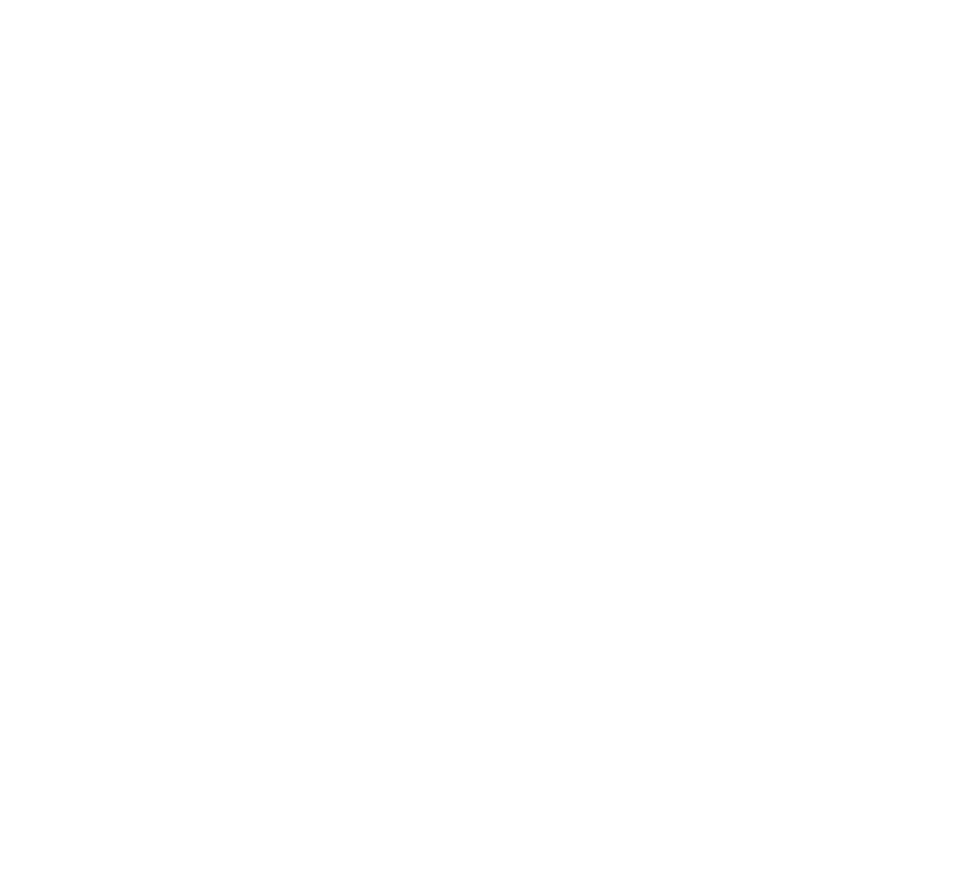
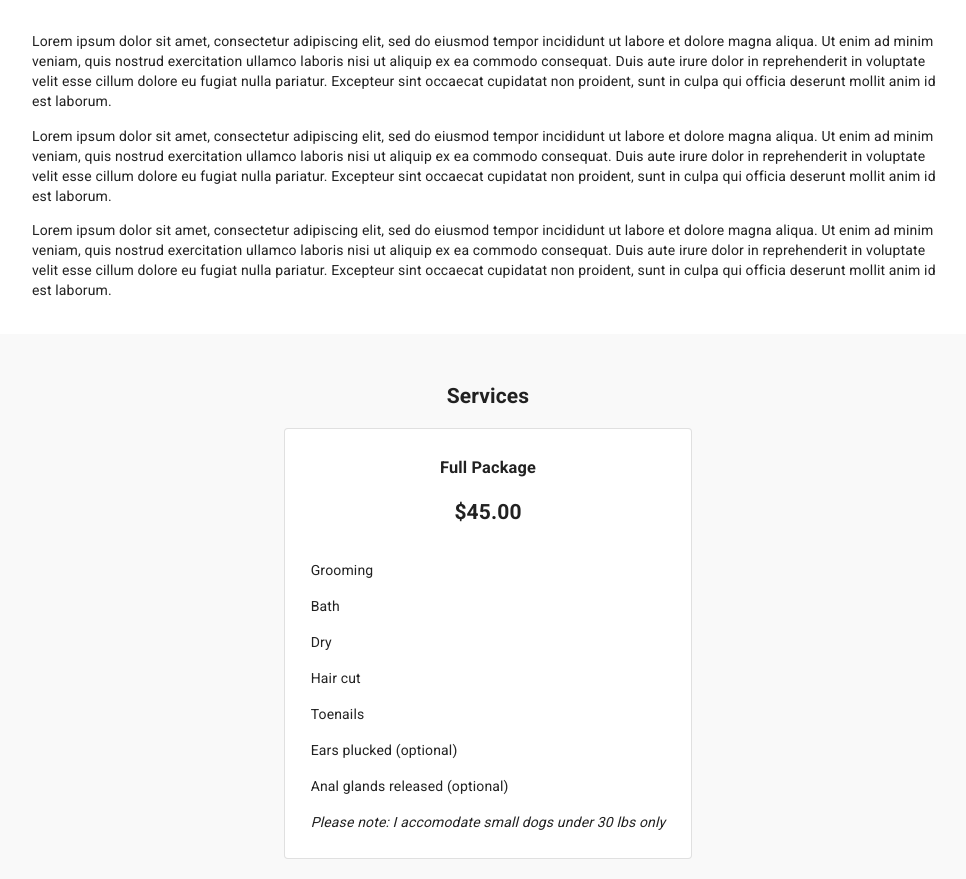
Before and after one commit to jpstanway/iadl, a React (Create React App) app: page / in a window 1280 px wide. Shown: the part 1060-1939 px from the top of the page, without its empty margins (152-1118 px from the left). Before the commit the page ends 964 px from the top, so only its background shows below. Built offline with nearby package versions, Linux system fonts and the light colour scheme.

Commit message:
complete layout of about and services sections

```diff
--- a/package.json
+++ b/package.json
@@ -11,7 +11,6 @@
     "react-dom": "^17.0.1",
     "react-scripts": "4.0.1",
     "styled-components": "^5.2.1",
-    "styled-normalize": "^8.0.7",
     "web-vitals": "^0.2.4"
   },
   "scripts": {
--- a/src/App.css
+++ /dev/null
@@ -1,3 +0,0 @@
-body {
-  font-family: Roboto, sans-serif;
-}
--- a/src/App.jsx
+++ b/src/App.jsx
@@ -1,13 +1,20 @@
+import { ThemeProvider, CssBaseline } from '@material-ui/core';
+import theme from './styles/globals';
+
 import Navbar from './components/Navbar';
 import Header from './components/Header';
-import './App.css';
+import About from './components/About';
+import Services from './components/Services';
 
 function App() {
   return (
-    <div>
+    <ThemeProvider theme={theme}>
+      <CssBaseline />
       <Navbar />
       <Header />
-    </div>
+      <About />
+      <Services />
+    </ThemeProvider>
   );
 }
 
--- /dev/null
+++ b/src/components/About.jsx
@@ -0,0 +1,37 @@
+import React from 'react';
+import { Container } from '@material-ui/core';
+import { createStyles, makeStyles } from '@material-ui/core/styles';
+
+const useStyles = makeStyles((theme) =>
+  createStyles({
+    container: {
+      paddingTop: "30px",
+      paddingBottom: "20px"
+    },
+    heading: {
+      textAlign: "center"
+    },
+    paragraphs: {
+      marginTop: "50px"
+    }
+  }),
+);
+
+const About = () => {
+  const classes = useStyles();
+
+  return (
+    <div className={classes.container}>
+      <Container maxWidth="md">
+        <h2 className={classes.heading}>About Me</h2>
+        <div className={classes.paragraphs}>
+          <p>Lorem ipsum dolor sit amet, consectetur adipiscing elit, sed do eiusmod tempor incididunt ut labore et dolore magna aliqua. Ut enim ad minim veniam, quis nostrud exercitation ullamco laboris nisi ut aliquip ex ea commodo consequat. Duis aute irure dolor in reprehenderit in voluptate velit esse cillum dolore eu fugiat nulla pariatur. Excepteur sint occaecat cupidatat non proident, sunt in culpa qui officia deserunt mollit anim id est laborum.</p>
+          <p>Lorem ipsum dolor sit amet, consectetur adipiscing elit, sed do eiusmod tempor incididunt ut labore et dolore magna aliqua. Ut enim ad minim veniam, quis nostrud exercitation ullamco laboris nisi ut aliquip ex ea commodo consequat. Duis aute irure dolor in reprehenderit in voluptate velit esse cillum dolore eu fugiat nulla pariatur. Excepteur sint occaecat cupidatat non proident, sunt in culpa qui officia deserunt mollit anim id est laborum.</p>
+          <p>Lorem ipsum dolor sit amet, consectetur adipiscing elit, sed do eiusmod tempor incididunt ut labore et dolore magna aliqua. Ut enim ad minim veniam, quis nostrud exercitation ullamco laboris nisi ut aliquip ex ea commodo consequat. Duis aute irure dolor in reprehenderit in voluptate velit esse cillum dolore eu fugiat nulla pariatur. Excepteur sint occaecat cupidatat non proident, sunt in culpa qui officia deserunt mollit anim id est laborum.</p>
+        </div>
+      </Container>
+    </div>
+  );
+};
+
+export default About;
--- /dev/null
+++ b/src/components/Services.jsx
@@ -0,0 +1,55 @@
+import React from 'react';
+import { Container, Paper, List, ListItem } from '@material-ui/core';
+import { createStyles, makeStyles } from '@material-ui/core/styles';
+
+const useStyles = makeStyles((theme) =>
+  createStyles({
+    container: {
+      backgroundColor: "#f9f9f9",
+      paddingTop: "30px",
+      paddingBottom: "20px"
+    },
+    heading: {
+      textAlign: "center"
+    },
+    services: {
+      display: "flex",
+      justifyContent: "center"
+    },
+    card: {
+      padding: "10px",
+      textAlign: "center"
+    },
+    theme
+  }),
+);
+
+const Services = () => {
+  const classes = useStyles();
+
+  return (
+    <div className={classes.container}>
+      <Container maxWidth="md">
+        <h2 className={classes.heading}>Services</h2>
+        <div className={classes.services}>
+          <Paper variant="outlined" className={classes.card}>
+            <h3>Full Package</h3>
+            <h2>$45.00</h2>
+            <List>
+              <ListItem alignItems="center">Grooming</ListItem>
+              <ListItem>Bath</ListItem>
+              <ListItem>Dry</ListItem>
+              <ListItem>Hair cut</ListItem>
+              <ListItem>Toenails</ListItem>
+              <ListItem>Ears plucked (optional)</ListItem>
+              <ListItem>Anal glands released (optional)</ListItem>
+              <ListItem><em>Please note: I accomodate small dogs under 30 lbs only</em></ListItem>
+            </List>
+          </Paper>
+        </div>
+      </Container>
+    </div>
+  );
+};
+
+export default Services;
--- a/src/index.jsx
+++ b/src/index.jsx
@@ -2,11 +2,9 @@
 import ReactDOM from 'react-dom';
 import App from './App';
 import reportWebVitals from './reportWebVitals';
-import { Normalize } from 'styled-normalize';
 
 ReactDOM.render(
   <React.StrictMode>
-    <Normalize />
     <App />
   </React.StrictMode>,
   document.getElementById('root')
--- /dev/null
+++ b/src/styles/globals.js
@@ -0,0 +1,19 @@
+import { createMuiTheme } from '@material-ui/core/styles';
+
+const theme = createMuiTheme({
+  overrides: {
+    MuiCssBaseline: {
+      '@global': {
+        body: {
+          backgroundColor: "#fff",
+          fontFamily: "Roboto, sans-serif"
+        }
+      }
+    },
+    MuiListItem: {
+      textAlign: "center"
+    }
+  }
+});
+
+export default theme;
```
Also changed, not shown: 2 other files (tests, documents, lock files or other folders).
